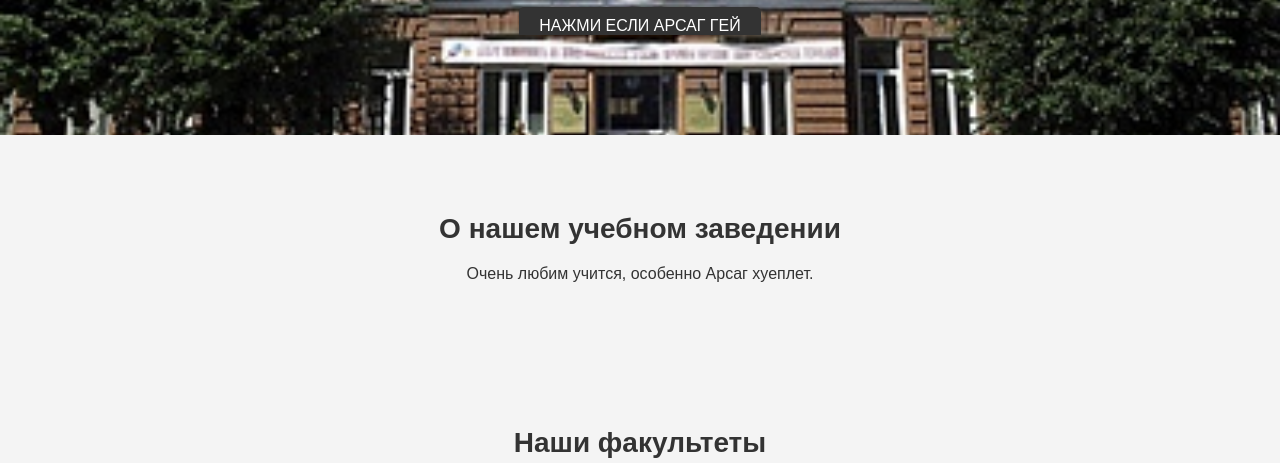
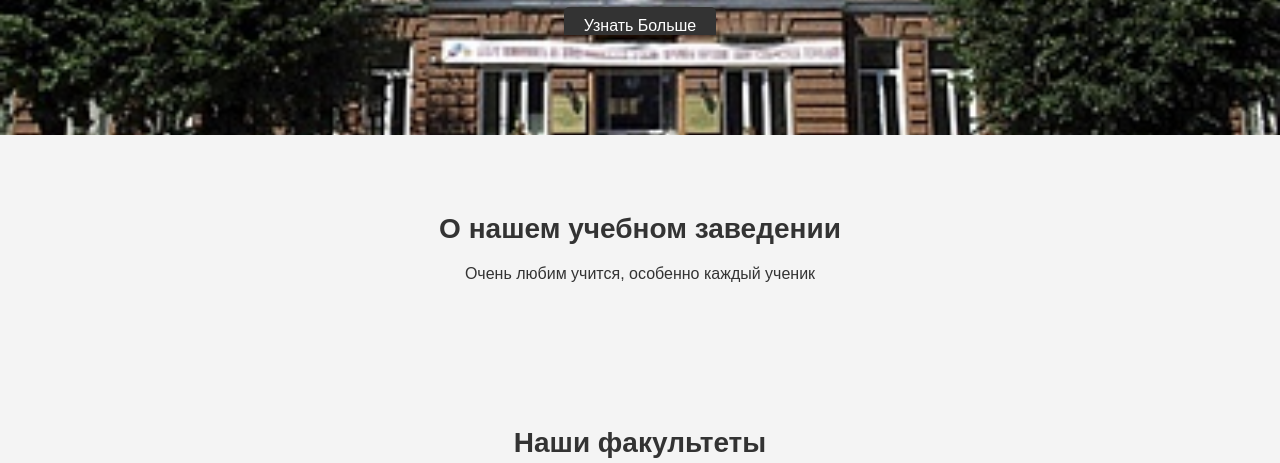
Before and after one commit to ruhich/trap, a plain HTML site: page index.html in a window 1280 px wide. Shown: the part 337-800 px from the top of the page. Drawn offline with Linux system fonts and the light colour scheme.

Commit message:
Update index.html

```diff
--- a/index.html
+++ b/index.html
@@ -33,14 +33,14 @@
     <div class="container">
       <h2>Добро пожаловать!</h2>
       <p>Лучшее место для получения качественного образования.</p>
-      <a href="#" class="btn" id="playButton">НАЖМИ ЕСЛИ АРСАГ ГЕЙ</a>
+      <a href="#" class="btn" id="playButton">Узнать Больше</a>
     </div>
   </section>
 
   <section class="about">
     <div class="container">
       <h3>О нашем учебном заведении</h3>
-      <p>Очень любим учится, особенно Арсаг хуеплет.</p>
+      <p>Очень любим учится, особенно каждый ученик</p>
     </div>
   </section>
 
@@ -89,7 +89,7 @@
           playButton.textContent = "Пауза";
         } else {
           myAudio.pause();
-          playButton.textContent = "Узнать больше";
+          playButton.textContent = "Узнать Больше";
         }
       } else {
         console.error("Ваш браузер не поддерживает воспроизведение аудио.");
```
